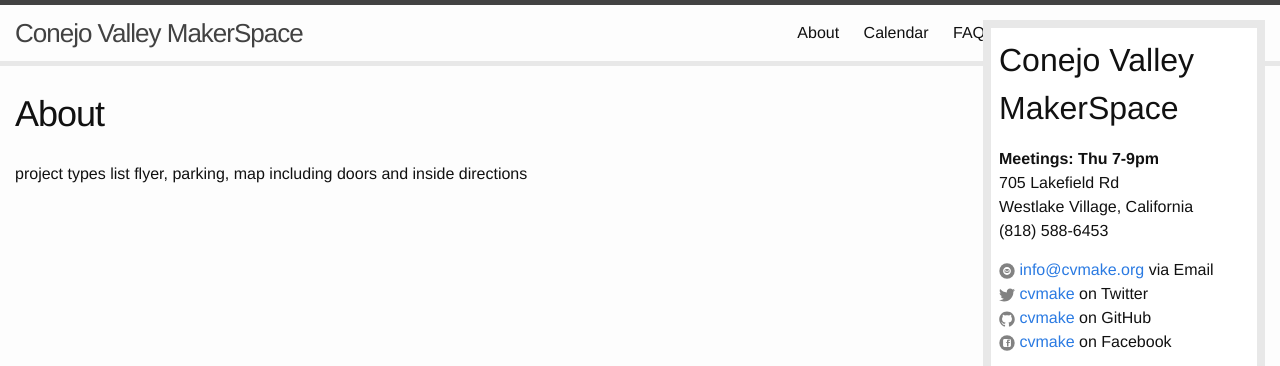
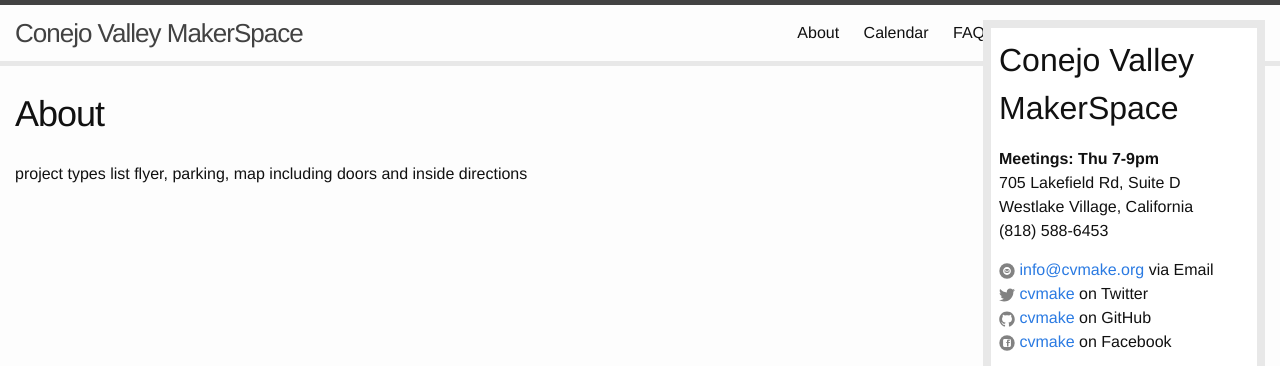
Before and after one commit to cvmake/cvmake.github.io, a Jekyll site: the page built from about.md, in a window 1280 px wide. Shown: the top 366 px of the page. Built offline with Jekyll 4.4.1, drawn with Linux system fonts in a browser that asks for light colours.

Commit message:
Update sidebar.html

```diff
--- a/_includes/sidebar.html
+++ b/_includes/sidebar.html
@@ -6,7 +6,7 @@
 
     <ul class="contact-list">
       <li class="meeting">Meetings: Thu 7-9pm</li>
-      <li>705 Lakefield Rd<br>
+      <li>705 Lakefield Rd, Suite D<br>
           Westlake Village, California</li>
       <li>(818) 588-6453</li>
     </ul>
```
